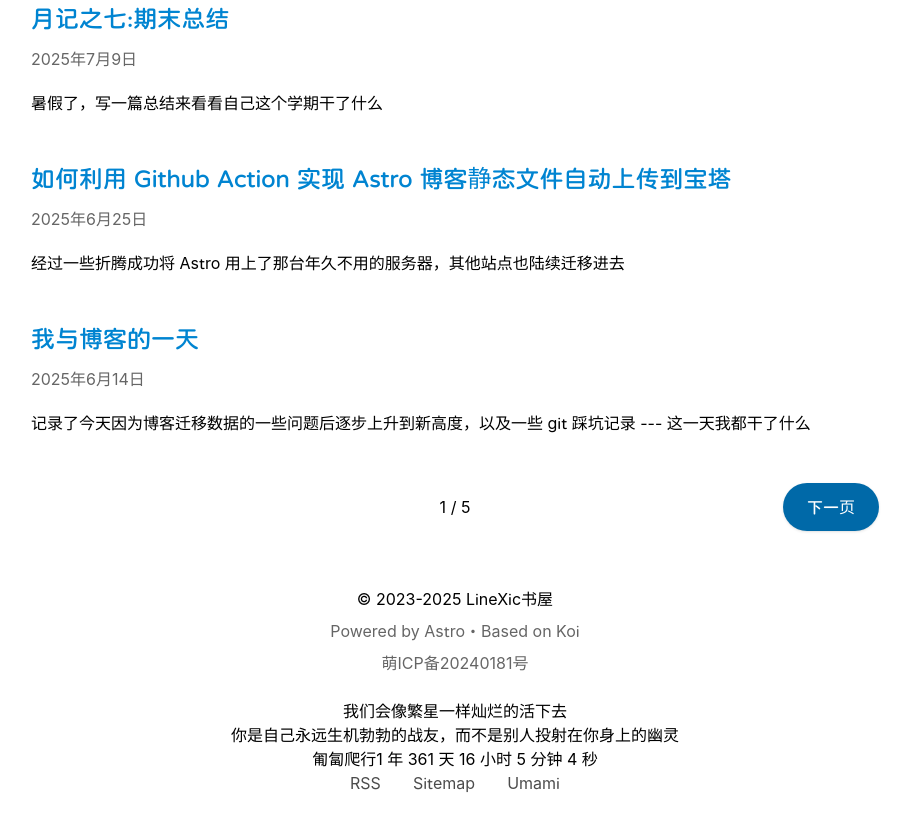
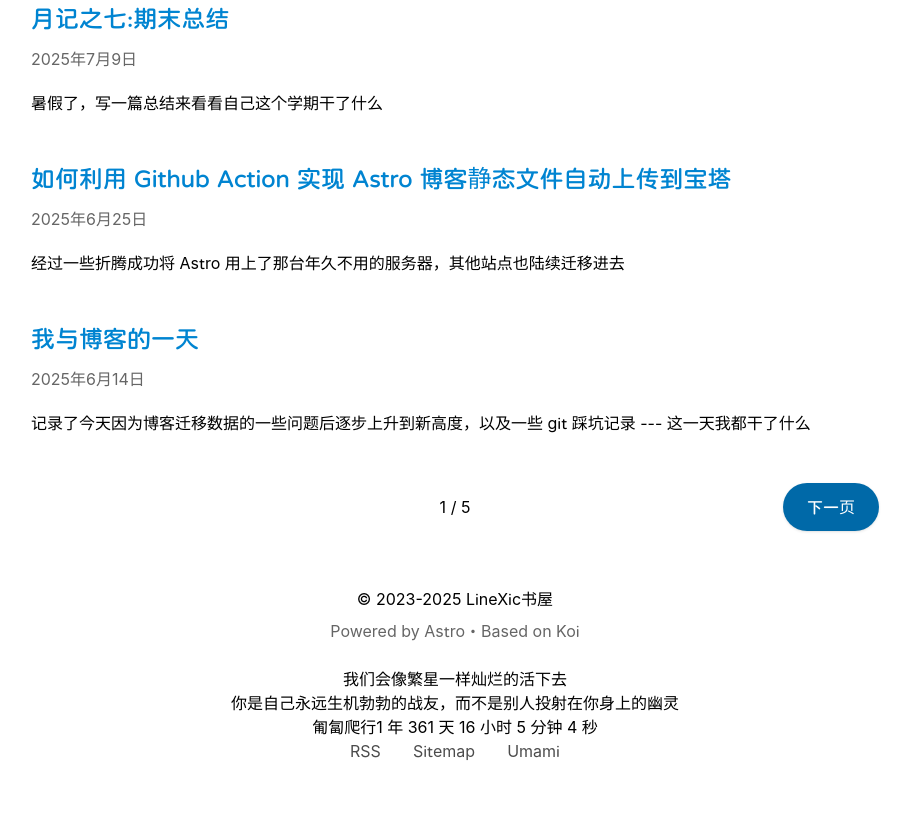
Before and after one commit to LineXic/LineXic-blog, an Astro site: page / in a window 1280 px wide. Shown: the part 1045-1872 px from the top of the page, without its empty margins (185-1095 px from the left). After the commit the page ends 1840 px from the top, so only its background shows below. Built offline with nearby package versions, Linux system fonts and the light colour scheme; Astro itself is replaced by a stand-in of ours; some packages are replaced by stand-ins of ours; a web font is replaced by a local one.

Commit message:
撤销萌案

```diff
--- a/src/components/Footer.astro
+++ b/src/components/Footer.astro
@@ -6,8 +6,6 @@ import { SITE_COPYRIGHT_YEAR_START, SITE_TITLE } from "../consts";
 	<div class="w-full max-w-4xl px-5 md:px-6">
 		<p class="text-center">&copy; {SITE_COPYRIGHT_YEAR_START}-{new Date().getFullYear()} <a href="./">{SITE_TITLE}</a></p>
 		<p class="text-center mt-2 opacity-60">Powered by <a href="https://astro.build/">Astro</a>・Based on <a href="https://github.com/tcdw/koi">Koi</a></p>
-		<p class="text-center mt-2 opacity-60"><a href="https://icp.gov.moe/?keyword=20240181" target="_blank">萌ICP备20240181号</a></p>
-
         <br/>
 	<div style="text-align:center">
     <p>我们会像繁星一样灿烂的活下去</p>
```
